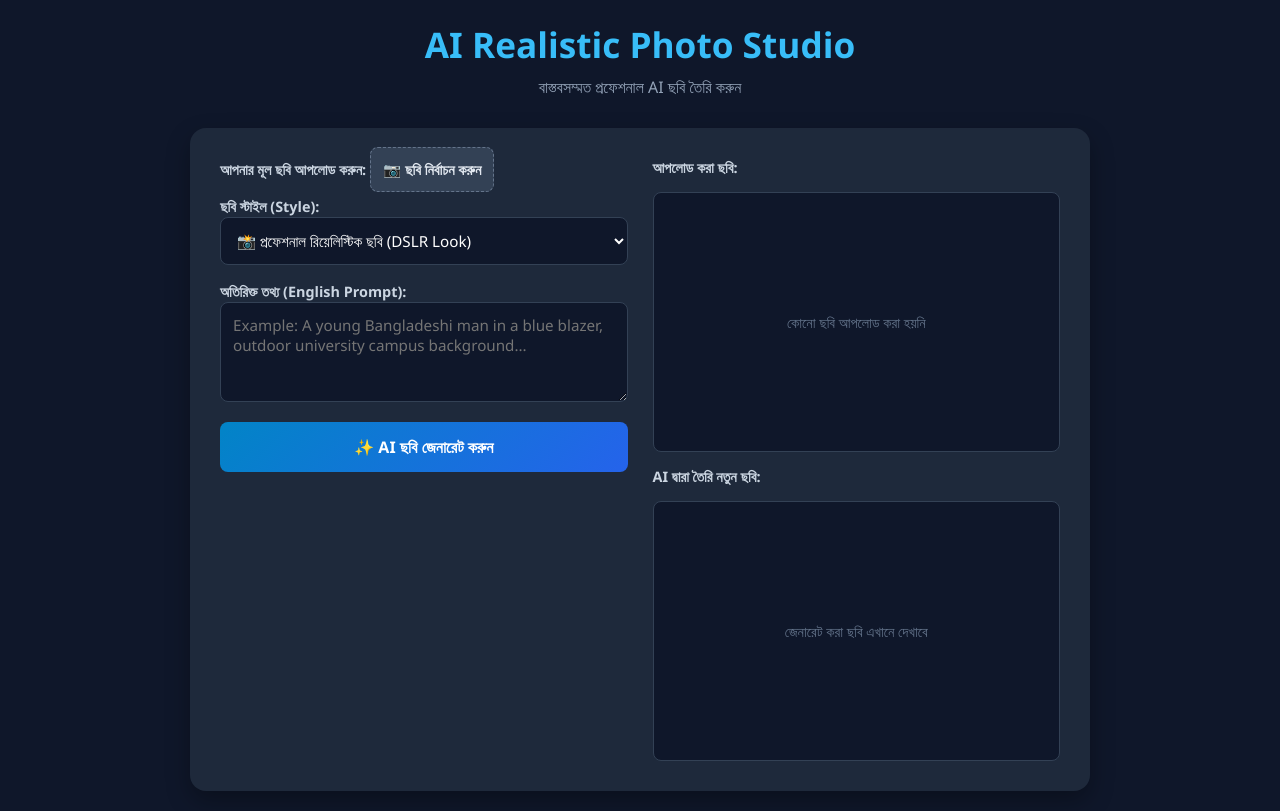
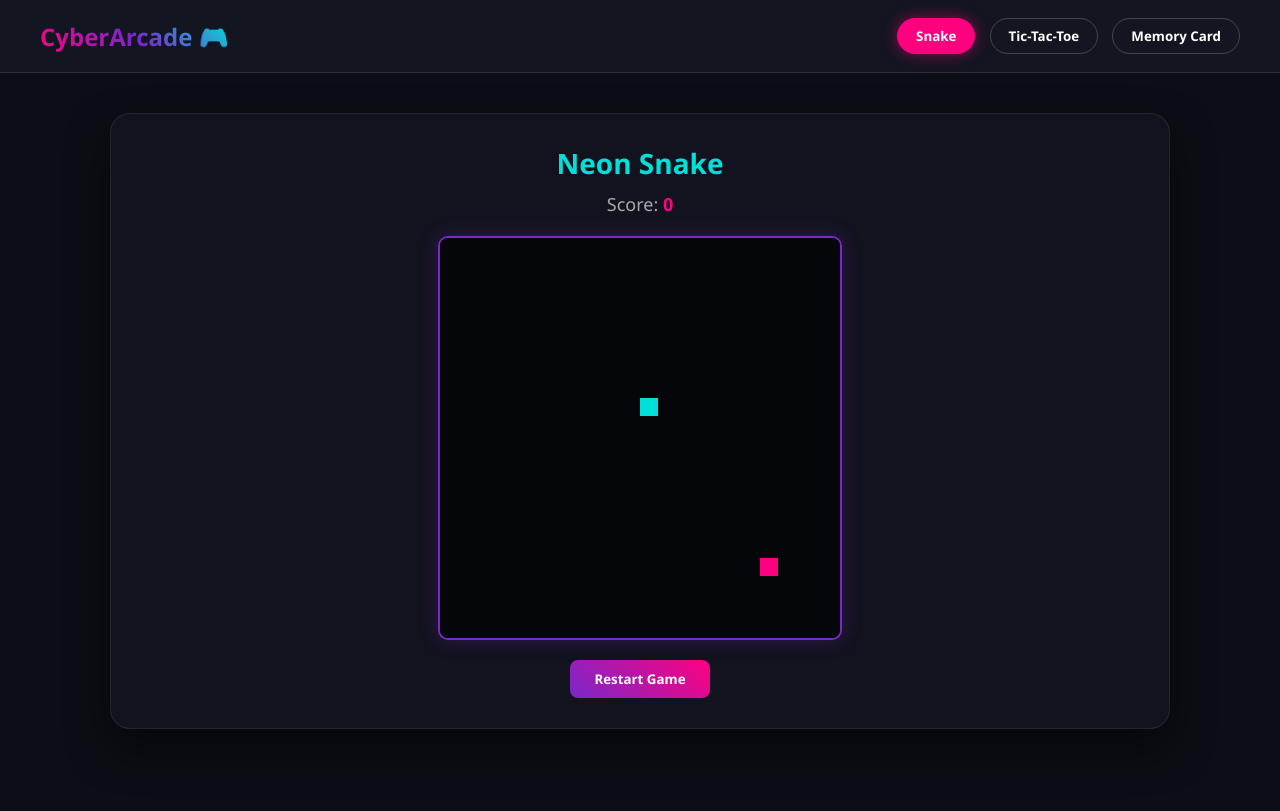
Before and after one commit to mdramimhossensiam3-lab/mdrafimhossen-lab.github.io, a plain HTML site: page index.html in a window 1280 px wide. Drawn offline with Linux system fonts and the light colour scheme.

Commit message:
Update index.html

```diff
--- a/index.html
+++ b/index.html
@@ -1,244 +1,416 @@
 <!DOCTYPE html>
-<html lang="bn">
+<html lang="en">
 <head>
     <meta charset="UTF-8">
     <meta name="viewport" content="width=device-width, initial-scale=1.0">
-    <title>Realistic AI Photo Studio</title>
+    <title>CyberArcade - Mini Gaming Gateway</title>
     <style>
         * {
             box-sizing: border-box;
             margin: 0;
             padding: 0;
-            font-family: 'Segoe UI', Roboto, Helvetica, Arial, sans-serif;
+            font-family: 'Segoe UI', Tahoma, Geneva, Verdana, sans-serif;
         }
         body {
-            background-color: #0f172a;
-            color: #f8fafc;
+            background-color: #0d0e15;
+            color: #fff;
+            min-height: 100vh;
             display: flex;
             flex-direction: column;
+        }
+        /* Navbar */
+        header {
+            background: rgba(22, 24, 37, 0.8);
+            backdrop-filter: blur(10px);
+            padding: 18px 40px;
+            display: flex;
+            justify-content: space-between;
             align-items: center;
-            min-height: 100vh;
-            padding: 20px;
+            border-bottom: 1px solid rgba(255, 255, 255, 0.1);
+            position: sticky;
+            top: 0;
+            z-index: 100;
         }
-        header {
+        .logo {
+            font-size: 24px;
+            font-weight: 800;
+            background: linear-gradient(45deg, #ff007f, #7928ca, #00dfd8);
+            -webkit-background-clip: text;
+            -webkit-text-fill-color: transparent;
+        }
+        nav button {
+            background: transparent;
+            border: 1px solid rgba(255, 255, 255, 0.2);
+            color: #fff;
+            padding: 8px 18px;
+            border-radius: 20px;
+            cursor: pointer;
+            margin-left: 10px;
+            transition: 0.3s;
+            font-weight: 600;
+        }
+        nav button:hover, nav button.active {
+            background: #ff007f;
+            border-color: #ff007f;
+            box-shadow: 0 0 15px rgba(255, 0, 127, 0.5);
+        }
+
+        /* Container */
+        .main-container {
+            max-width: 1100px;
+            margin: 40px auto;
+            padding: 0 20px;
+            width: 100%;
+            flex: 1;
+        }
+
+        /* Game Sections */
+        .game-card {
+            display: none;
+            background: rgba(22, 24, 37, 0.6);
+            border: 1px solid rgba(255, 255, 255, 0.08);
+            border-radius: 20px;
+            padding: 30px;
+            box-shadow: 0 20px 40px rgba(0,0,0,0.5);
             text-align: center;
-            margin-bottom: 30px;
         }
-        header h1 {
-            font-size: 2.2rem;
-            color: #38bdf8;
-            margin-bottom: 8px;
+        .game-card.active {
+            display: block;
         }
-        header p {
-            color: #94a3b8;
-            font-size: 1rem;
+        .game-title {
+            font-size: 28px;
+            margin-bottom: 10px;
+            color: #00dfd8;
         }
-        .container {
-            background: #1e293b;
-            width: 100%;
-            max-width: 900px;
-            border-radius: 16px;
-            padding: 30px;
-            box-shadow: 0 10px 25px rgba(0, 0, 0, 0.3);
-            display: grid;
-            grid-template-columns: 1fr 1fr;
-            gap: 25px;
+        .score-board {
+            font-size: 18px;
+            margin-bottom: 20px;
+            color: #aaa;
         }
-        @media (max-width: 768px) {
-            .container {
-                grid-template-columns: 1fr;
-            }
+        .score-board span {
+            color: #ff007f;
+            font-weight: bold;
         }
-        .input-section, .output-section {
-            display: flex;
-            flex-direction: column;
-            gap: 15px;
-        }
-        label {
-            font-weight: 600;
-            font-size: 0.9rem;
-            color: #cbd5e1;
-        }
-        textarea, select {
-            width: 100%;
-            padding: 12px;
+
+        /* Controls */
+        .btn {
+            background: linear-gradient(45deg, #7928ca, #ff007f);
+            color: white;
+            border: none;
+            padding: 10px 24px;
             border-radius: 8px;
-            border: 1px solid #334155;
-            background: #0f172a;
-            color: #fff;
-            font-size: 0.95rem;
-            outline: none;
-        }
-        textarea {
-            resize: vertical;
-            min-height: 100px;
-        }
-        input[type="file"] {
-            display: none;
-        }
-        .upload-btn {
-            background: #334155;
-            color: #e2e8f0;
-            padding: 12px;
-            border-radius: 8px;
-            text-align: center;
+            font-weight: bold;
             cursor: pointer;
-            border: 1px dashed #64748b;
+            margin-top: 15px;
             transition: 0.3s;
         }
-        .upload-btn:hover {
-            background: #475569;
+        .btn:hover {
+            transform: translateY(-2px);
+            box-shadow: 0 5px 15px rgba(255, 0, 127, 0.4);
         }
-        .btn-submit {
-            background: linear-gradient(135deg, #0284c7, #2563eb);
-            color: white;
-            padding: 14px;
-            border: none;
-            border-radius: 8px;
-            font-weight: bold;
-            font-size: 1rem;
-            cursor: pointer;
-            transition: 0.3s;
+
+        /* 1. Snake Canvas */
+        #snakeCanvas {
+            background: #05060a;
+            border: 2px solid #7928ca;
+            border-radius: 10px;
+            box-shadow: 0 0 20px rgba(121, 40, 202, 0.3);
+            max-width: 100%;
         }
-        .btn-submit:hover {
-            opacity: 0.9;
+
+        /* 2. Tic Tac Toe Grid */
+        .ttt-board {
+            display: grid;
+            grid-template-columns: repeat(3, 100px);
+            grid-gap: 10px;
+            justify-content: center;
+            margin: 20px auto;
         }
-        .preview-box {
-            width: 100%;
-            height: 260px;
-            background: #0f172a;
-            border-radius: 8px;
-            border: 1px solid #334155;
+        .ttt-cell {
+            width: 100px;
+            height: 100px;
+            background: #161825;
+            border: 1px solid rgba(255, 255, 255, 0.1);
+            border-radius: 12px;
             display: flex;
             justify-content: center;
             align-items: center;
-            overflow: hidden;
-            position: relative;
+            font-size: 36px;
+            font-weight: bold;
+            cursor: pointer;
+            transition: 0.2s;
         }
-        .preview-box img {
-            max-width: 100%;
-            max-height: 100%;
-            object-fit: contain;
+        .ttt-cell:hover {
+            background: #22253b;
         }
-        .placeholder-text {
-            color: #64748b;
-            font-size: 0.9rem;
+        .ttt-cell.x { color: #ff007f; }
+        .ttt-cell.o { color: #00dfd8; }
+
+        /* 3. Memory Game */
+        .memory-board {
+            display: grid;
+            grid-template-columns: repeat(4, 80px);
+            grid-gap: 12px;
+            justify-content: center;
+            margin: 20px auto;
         }
-        .btn-download {
-            background: #16a34a;
-            color: white;
-            padding: 12px;
-            border-radius: 8px;
-            text-decoration: none;
-            text-align: center;
-            font-weight: bold;
-            display: none;
+        .memory-card {
+            width: 80px;
+            height: 80px;
+            background: #161825;
+            border-radius: 10px;
+            display: flex;
+            justify-content: center;
+            align-items: center;
+            font-size: 32px;
+            cursor: pointer;
+            user-select: none;
+            border: 1px solid rgba(255, 255, 255, 0.1);
+            transition: transform 0.3s;
+        }
+        .memory-card.flipped {
+            background: #252945;
+            transform: rotateY(180deg);
         }
     </style>
 </head>
 <body>
 
     <header>
-        <h1>AI Realistic Photo Studio</h1>
-        <p>বাস্তবসম্মত প্রফেশনাল AI ছবি তৈরি করুন</p>
+        <div class="logo">CyberArcade 🎮</div>
+        <nav>
+            <button class="nav-btn active" onclick="switchGame('snake')">Snake</button>
+            <button class="nav-btn" onclick="switchGame('ttt')">Tic-Tac-Toe</button>
+            <button class="nav-btn" onclick="switchGame('memory')">Memory Card</button>
+        </nav>
     </header>
 
-    <div class="container">
-        <!-- Input Section -->
-        <div class="input-section">
-            <div class="form-group">
-                <label>আপনার মূল ছবি আপলোড করুন:</label>
-                <label for="fileUpload" class="upload-btn" id="uploadLabel">📷 ছবি নির্বাচন করুন</label>
-                <input type="file" id="fileUpload" accept="image/*" onchange="previewSourceImage(event)">
-            </div>
+    <div class="main-container">
 
-            <div class="form-group">
-                <label>ছবি স্টাইল (Style):</label>
-                <select id="styleSelect">
-                    <option value="photorealistic portrait, DSLR camera shot, 85mm lens, natural lighting, sharp focus, highly detailed skin texture, real life photography">📸 প্রফেশনাল রিয়েলিস্টিক ছবি (DSLR Look)</option>
-                    <option value="cinematic photography, soft natural daylight, shallow depth of field, masterpiece portrait">🎬 সিনেমাটিক পোর্ট্রেট (Cinematic)</option>
-                    <option value="cyberpunk style, neon lights, futuristic fashion">🌆 সাইবারপাঙ্ক (Cyberpunk)</option>
-                </select>
-            </div>
-
-            <div class="form-group">
-                <label for="prompt">অতিরিক্ত তথ্য (English Prompt):</label>
-                <textarea id="prompt" placeholder="Example: A young Bangladeshi man in a blue blazer, outdoor university campus background..."></textarea>
-            </div>
-
-            <button class="btn-submit" onclick="generateAIImage()">✨ AI ছবি জেনারেট করুন</button>
+        <!-- Snake Game Card -->
+        <div id="snake" class="game-card active">
+            <h2 class="game-title">Neon Snake</h2>
+            <div class="score-board">Score: <span id="snakeScore">0</span></div>
+            <canvas id="snakeCanvas" width="400" height="400"></canvas>
+            <br>
+            <button class="btn" onclick="resetSnake()">Restart Game</button>
         </div>
 
-        <!-- Output Section -->
-        <div class="output-section">
-            <label>আপলোড করা ছবি:</label>
-            <div class="preview-box">
-                <span class="placeholder-text" id="srcPlaceholder">কোনো ছবি আপলোড করা হয়নি</span>
-                <img id="sourcePreview" style="display:none;">
-            </div>
+        <!-- Tic Tac Toe Card -->
+        <div id="ttt" class="game-card">
+            <h2 class="game-title">Tic-Tac-Toe (vs AI)</h2>
+            <div class="score-board" id="tttStatus">Your turn (X)</div>
+            <div class="ttt-board" id="tttBoard"></div>
+            <button class="btn" onclick="resetTTT()">Restart Game</button>
+        </div>
 
-            <label>AI দ্বারা তৈরি নতুন ছবি:</label>
-            <div class="preview-box">
-                <span class="placeholder-text" id="resultPlaceholder">জেনারেট করা ছবি এখানে দেখাবে</span>
-                <img id="resultImage" style="display:none;">
-            </div>
+        <!-- Memory Match Card -->
+        <div id="memory" class="game-card">
+            <h2 class="game-title">Memory Match</h2>
+            <div class="score-board">Moves: <span id="memoryMoves">0</span></div>
+            <div class="memory-board" id="memoryBoard"></div>
+            <button class="btn" onclick="resetMemory()">Restart Game</button>
+        </div>
 
-            <a id="downloadBtn" class="btn-download" target="_blank" download="ai-generated-image.jpg">📥 ছবি ডাউনলোড করুন</a>
-        </div>
     </div>
 
     <script>
-        function previewSourceImage(event) {
-            const file = event.target.files[0];
-            if (file) {
-                const reader = new FileReader();
-                reader.onload = function(e) {
-                    const img = document.getElementById('sourcePreview');
-                    img.src = e.target.result;
-                    img.style.display = 'block';
-                    document.getElementById('srcPlaceholder').style.display = 'none';
-                    document.getElementById('uploadLabel').innerText = "✓ " + file.name;
+        // Switch between games
+        function switchGame(gameId) {
+            document.querySelectorAll('.game-card').forEach(card => card.classList.remove('active'));
+            document.querySelectorAll('.nav-btn').forEach(btn => btn.classList.remove('active'));
+
+            document.getElementById(gameId).classList.add('active');
+            event.target.classList.add('active');
+
+            if (gameId === 'snake') resetSnake();
+            if (gameId === 'ttt') resetTTT();
+            if (gameId === 'memory') resetMemory();
+        }
+
+        /* --- 1. SNAKE GAME ENGINE --- */
+        const canvas = document.getElementById('snakeCanvas');
+        const ctx = canvas.getContext('2d');
+        const grid = 20;
+        let snake = [{x: 160, y: 160}];
+        let dx = grid, dy = 0;
+        let food = {x: 320, y: 320};
+        let snakeScore = 0;
+        let gameInterval;
+
+        document.addEventListener('keydown', (e) => {
+            if (e.key === 'ArrowUp' && dy === 0) { dx = 0; dy = -grid; }
+            if (e.key === 'ArrowDown' && dy === 0) { dx = 0; dy = grid; }
+            if (e.key === 'ArrowLeft' && dx === 0) { dx = -grid; dy = 0; }
+            if (e.key === 'ArrowRight' && dx === 0) { dx = grid; dy = 0; }
+        });
+
+        function runSnake() {
+            gameInterval = setInterval(() => {
+                const head = {x: snake[0].x + dx, y: snake[0].y + dy};
+
+                // Wall collision
+                if (head.x < 0 || head.x >= canvas.width || head.y < 0 || head.y >= canvas.height) {
+                    return resetSnake();
                 }
-                reader.readAsDataURL(file);
+
+                // Self collision
+                for (let part of snake) {
+                    if (part.x === head.x && part.y === head.y) return resetSnake();
+                }
+
+                snake.unshift(head);
+
+                // Eat Food
+                if (head.x === food.x && head.y === food.y) {
+                    snakeScore += 10;
+                    document.getElementById('snakeScore').innerText = snakeScore;
+                    food = {
+                        x: Math.floor(Math.random() * (canvas.width / grid)) * grid,
+                        y: Math.floor(Math.random() * (canvas.height / grid)) * grid
+                    };
+                } else {
+                    snake.pop();
+                }
+
+                // Draw
+                ctx.fillStyle = '#05060a';
+                ctx.fillRect(0, 0, canvas.width, canvas.height);
+
+                ctx.fillStyle = '#ff007f';
+                ctx.fillRect(food.x, food.y, grid - 2, grid - 2);
+
+                ctx.fillStyle = '#00dfd8';
+                snake.forEach(part => ctx.fillRect(part.x, part.y, grid - 2, grid - 2));
+            }, 100);
+        }
+
+        function resetSnake() {
+            clearInterval(gameInterval);
+            snake = [{x: 160, y: 160}];
+            dx = grid; dy = 0;
+            snakeScore = 0;
+            document.getElementById('snakeScore').innerText = 0;
+            runSnake();
+        }
+
+        /* --- 2. TIC TAC TOE ENGINE --- */
+        let tttState = Array(9).fill(null);
+        const tttBoard = document.getElementById('tttBoard');
+
+        function resetTTT() {
+            tttState = Array(9).fill(null);
+            document.getElementById('tttStatus').innerText = "Your turn (X)";
+            renderTTT();
+        }
+
+        function renderTTT() {
+            tttBoard.innerHTML = '';
+            tttState.forEach((cell, index) => {
+                const div = document.createElement('div');
+                div.className = `ttt-cell ${cell ? cell.toLowerCase() : ''}`;
+                div.innerText = cell || '';
+                div.onclick = () => playerTTTMove(index);
+                tttBoard.appendChild(div);
+            });
+        }
+
+        function playerTTTMove(i) {
+            if (tttState[i] || checkTTTWinner(tttState)) return;
+            tttState[i] = 'X';
+            renderTTT();
+
+            if (!checkTTTWinner(tttState) && tttState.includes(null)) {
+                document.getElementById('tttStatus').innerText = "AI thinking...";
+                setTimeout(aiTTTMove, 400);
             }
         }
 
-        function generateAIImage() {
-            const style = document.getElementById('styleSelect').value;
-            const promptText = document.getElementById('prompt').value.trim();
-            const resultImg = document.getElementById('resultImage');
-            const resultPlaceholder = document.getElementById('resultPlaceholder');
-            const downloadBtn = document.getElementById('downloadBtn');
+        function aiTTTMove() {
+            let emptyIndices = tttState.map((val, idx) => val === null ? idx : null).filter(val => val !== null);
+            if (emptyIndices.length > 0) {
+                let randomIndex = emptyIndices[Math.floor(Math.random() * emptyIndices.length)];
+                tttState[randomIndex] = 'O';
+                renderTTT();
 
-            if (!promptText) {
-                alert("দয়া করে ছবি সম্পর্কে বিবরণ (English Prompt) লিখুন!");
-                return;
+                let winner = checkTTTWinner(tttState);
+                if (winner) {
+                    document.getElementById('tttStatus').innerText = winner === 'Tie' ? "It's a Tie!" : `${winner} Wins!`;
+                } else {
+                    document.getElementById('tttStatus').innerText = "Your turn (X)";
+                }
             }
+        }
 
-            const fullPrompt = `${promptText}, ${style}`;
+        function checkTTTWinner(board) {
+            const wins = [
+                [0,1,2], [3,4,5], [6,7,8],
+                [0,3,6], [1,4,7], [2,5,8],
+                [0,4,8], [2,4,6]
+            ];
+            for (let [a,b,c] of wins) {
+                if (board[a] && board[a] === board[b] && board[a] === board[c]) return board[a];
+            }
+            return board.includes(null) ? null : 'Tie';
+        }
 
-            resultPlaceholder.style.display = 'block';
-            resultPlaceholder.innerText = "রিয়েলিস্টিক AI ছবি তৈরি হচ্ছে, অনুগ্রহ করে অপেক্ষা করুন...";
-            resultImg.style.display = 'none';
-            downloadBtn.style.display = 'none';
+        /* --- 3. MEMORY MATCH ENGINE --- */
+        const emojis = ['🚀', '🛸', '👾', '🎮', '🚀', '🛸', '👾', '🎮'];
+        let memoryCards = [];
+        let flippedCards = [];
+        let moves = 0;
 
-            const seed = Math.floor(Math.random() * 100000);
-            const imageUrl = `https://image.pollinations.ai/prompt/${encodeURIComponent(fullPrompt)}?seed=${seed}&width=1024&height=1024&nologo=true&model=flux`;
+        function resetMemory() {
+            moves = 0;
+            document.getElementById('memoryMoves').innerText = moves;
+            flippedCards = [];
+            memoryCards = [...emojis].sort(() => 0.5 - Math.random());
+            const board = document.getElementById('memoryBoard');
+            board.innerHTML = '';
 
-            const tempImg = new Image();
-            tempImg.onload = function() {
-                resultImg.src = imageUrl;
-                resultImg.style.display = 'block';
-                resultPlaceholder.style.display = 'none';
+            memoryCards.forEach((emoji, index) => {
+                const card = document.createElement('div');
+                card.className = 'memory-card';
+                card.dataset.emoji = emoji;
+                card.dataset.index = index;
+                card.onclick = () => flipMemoryCard(card);
+                board.appendChild(card);
+            });
+        }
 
-                downloadBtn.href = imageUrl;
-                downloadBtn.style.display = 'block';
-            };
-            tempImg.onerror = function() {
-                resultPlaceholder.innerText = "ছবি তৈরি করতে সমস্যা হয়েছে, আবার চেষ্টা করুন।";
-            };
-            tempImg.src = imageUrl;
+        function flipMemoryCard(card) {
+            if (flippedCards.length < 2 && !card.classList.contains('flipped')) {
+                card.classList.add('flipped');
+                card.innerText = card.dataset.emoji;
+                flippedCards.push(card);
+
+                if (flippedCards.length === 2) {
+                    moves++;
+                    document.getElementById('memoryMoves').innerText = moves;
+                    checkMemoryMatch();
+                }
+            }
         }
+
+        function checkMemoryMatch() {
+            const [c1, c2] = flippedCards;
+            if (c1.dataset.emoji === c2.dataset.emoji) {
+                flippedCards = [];
+            } else {
+                setTimeout(() => {
+                    c1.classList.remove('flipped');
+                    c1.innerText = '';
+                    c2.classList.remove('flipped');
+                    c2.innerText = '';
+                    flippedCards = [];
+                }, 800);
+            }
+        }
+
+        // Initialize First Game
+        runSnake();
+        resetTTT();
+        resetMemory();
     </script>
 </body>
 </html>
```
